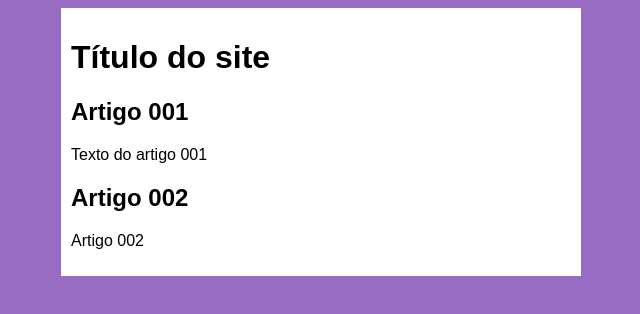
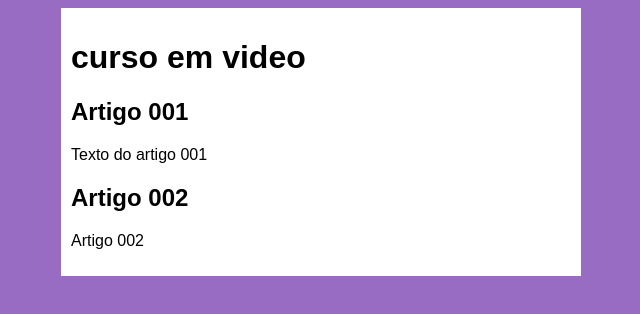
Before and after one commit to rodrigomagano/projeto-site, a plain HTML site: page index.html in a window 1280 px wide. Shown: the whole page, without its empty margins (319-959 px from the left). Drawn offline with Linux system fonts and the light colour scheme.

Commit message:
Update index.html

```diff
--- a/index.html
+++ b/index.html
@@ -9,7 +9,7 @@
 <body>
     <main>
         <header>
-            <h1>Título do site</h1>
+            <h1>curso em video</h1>
         </header>
         <article>
             <h2>Artigo 001</h2>
```
